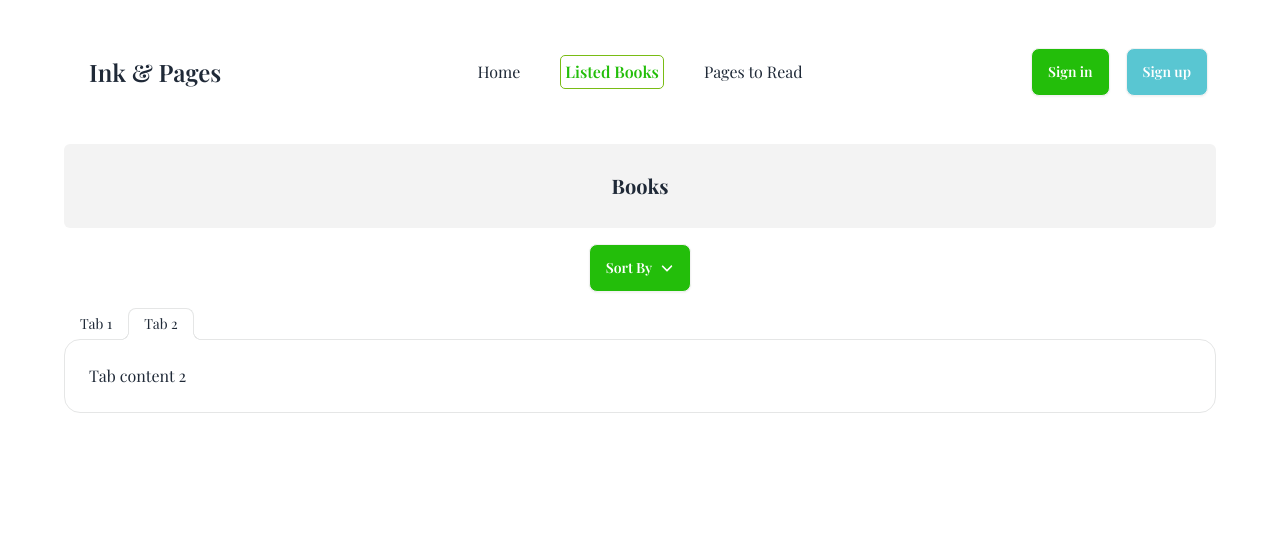
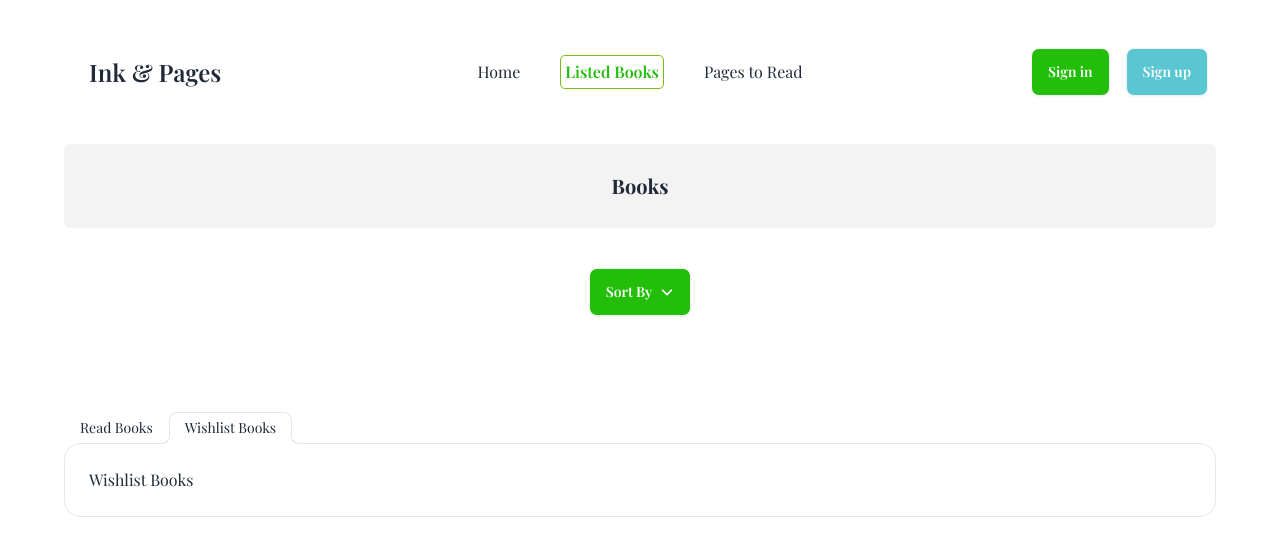
Before and after one commit to Jamil-Aktar-Ifat/ink-and-page-react, a React (Vite) app: page /listedBooks in a window 1280 px wide. Shown: the top 556 px of the page. Built offline with nearby package versions, Linux system fonts and the light colour scheme; a web font is replaced by a local one.

Commit message:
listed book section updated

```diff
--- a/src/components/ListedBooks/ListedBooks.jsx
+++ b/src/components/ListedBooks/ListedBooks.jsx
@@ -6,12 +6,12 @@ const ListedBooks = () => {
       <h2 className=" text-xl font-bold text-center py-7 rounded-md bg-[#1313130D]">
         Books
       </h2>
-      <div className="text-center my-4 ">
+      <div className="text-center mt-10 mb-24 ">
         <details className="dropdown ">
           <summary className="btn p-4 font-semibold bg-[#23BE0A] text-white">
             Sort By <FaAngleDown></FaAngleDown>
           </summary>
-          <ul className="menu dropdown-content bg-[#1313130D] rounded-box">
+          <ul className="menu dropdown-content bg-[#1313130D] rounded-box w-40 ">
             <li>
               <a>Rating</a>
             </li>
@@ -31,13 +31,13 @@ const ListedBooks = () => {
             name="my_tabs_2"
             role="tab"
             className="tab"
-            aria-label="Tab 1"
+            aria-label="Read Books"
           />
           <div
             role="tabpanel"
             className="tab-content bg-base-100 border-base-300 rounded-box p-6"
           >
-            Tab content 1
+            Read Books
           </div>
 
           <input
@@ -45,14 +45,14 @@ const ListedBooks = () => {
             name="my_tabs_2"
             role="tab"
             className="tab"
-            aria-label="Tab 2"
+            aria-label="Wishlist Books"
             defaultChecked
           />
           <div
             role="tabpanel"
             className="tab-content bg-base-100 border-base-300 rounded-box p-6"
           >
-            Tab content 2
+            Wishlist Books
           </div>
         </div>
       </div>
```
